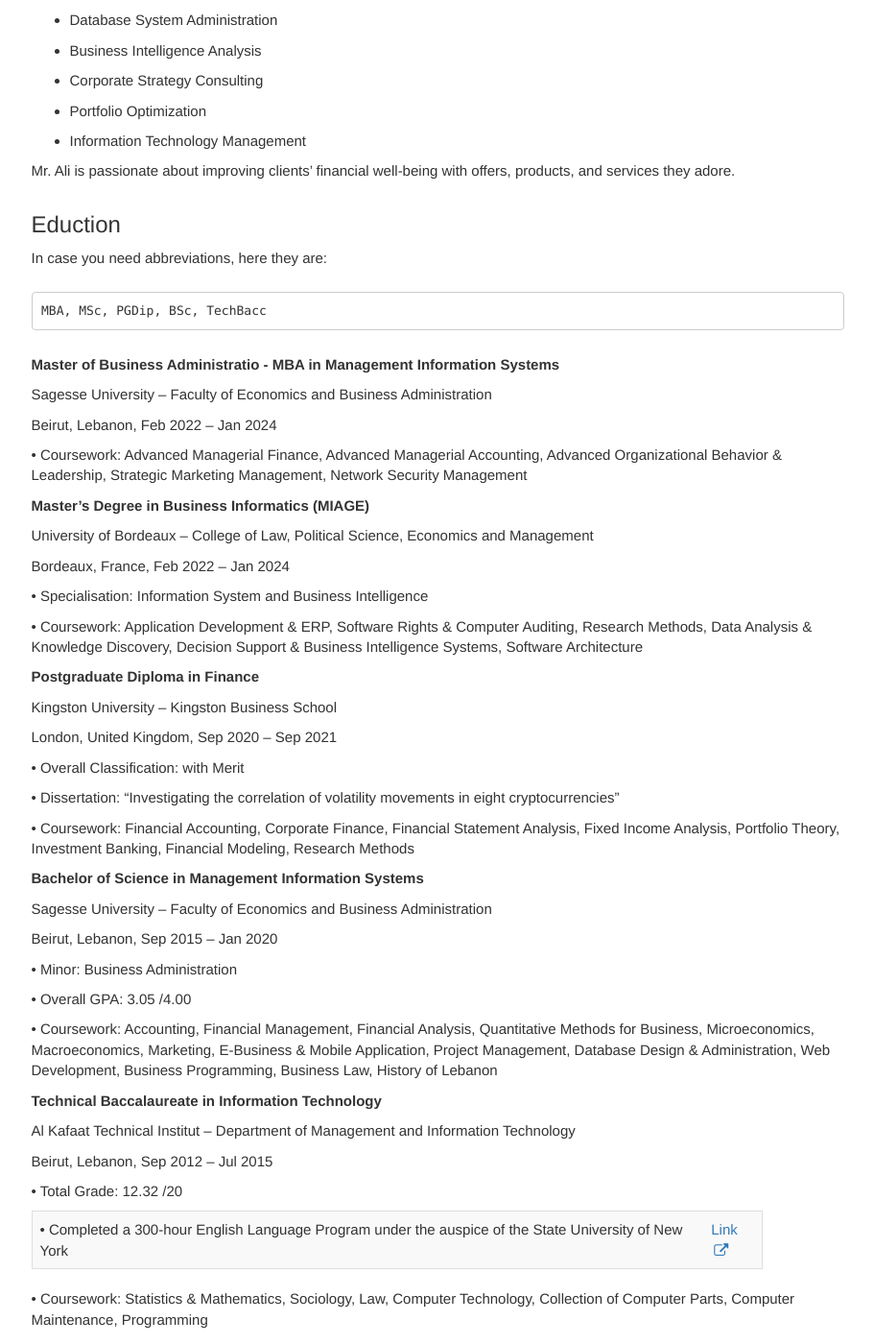
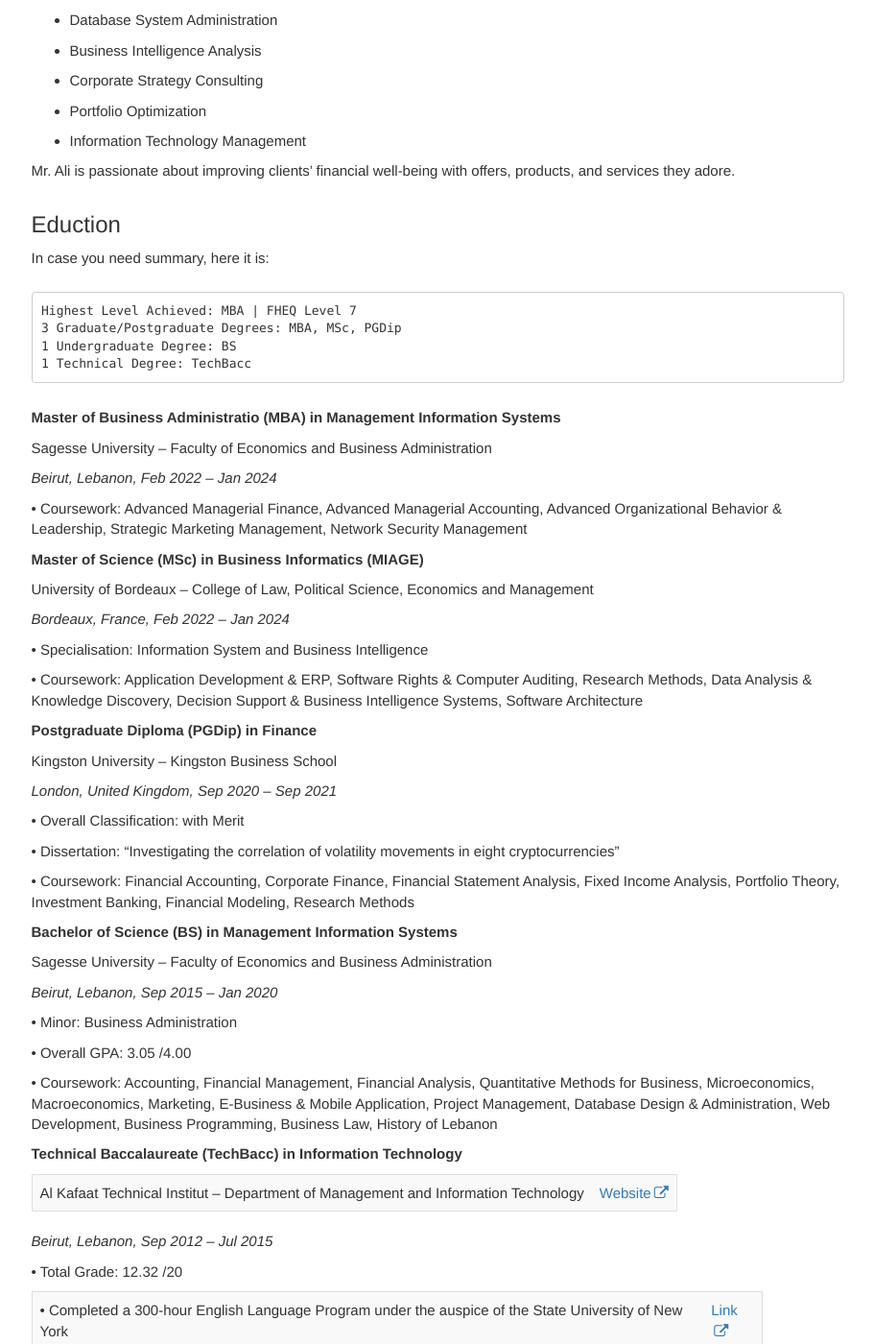
Before and after one commit to TheGreatFable/AboutAliYazbek, a Jekyll site: the page built from index.md, in a window 1280 px wide and 1400 px high, scrolled down 1100 px. Shown: the whole window at 96% size, without its empty margins (330-1241 px from the left). Built offline with Jekyll 4.4.1, drawn with Linux system fonts in a browser that asks for light colours; comment, search, counter and statistics services are not loaded; some of the changed text lies outside the part shown.

Commit message:
Update index.md

````diff
--- a/index.md
+++ b/index.md
@@ -33,37 +33,40 @@ Mr. Ali is passionate about improving clients' financial well-being with offers,
 
 ## Eduction
 
-In case you need abbreviations, here they are:
+In case you need summary, here it is:
 
 ```
-MBA, MSc, PGDip, BSc, TechBacc
+Highest Level Achieved: MBA | FHEQ Level 7
+3 Graduate/Postgraduate Degrees: MBA, MSc, PGDip
+1 Undergraduate Degree: BS
+1 Technical Degree: TechBacc
 ```
 
-**Master of Business Administratio - MBA in Management Information Systems**
+**Master of Business Administratio (MBA) in Management Information Systems**
 
 Sagesse University – Faculty of Economics and Business Administration
 
-Beirut, Lebanon, Feb 2022 – Jan 2024
+*Beirut, Lebanon, Feb 2022 – Jan 2024*
 
 •	Coursework: Advanced Managerial Finance, Advanced Managerial Accounting, Advanced Organizational Behavior & Leadership, Strategic Marketing Management, Network Security Management
 
 
-**Master’s Degree in Business Informatics (MIAGE)**
+**Master of Science (MSc) in Business Informatics (MIAGE)**
 
 University of Bordeaux – College of Law, Political Science, Economics and Management
 
-Bordeaux, France, Feb 2022 – Jan 2024
+*Bordeaux, France, Feb 2022 – Jan 2024*
 
 •	Specialisation: Information System and Business Intelligence
 
 •	Coursework: Application Development & ERP, Software Rights & Computer Auditing, Research Methods, Data Analysis & Knowledge Discovery, Decision Support & Business Intelligence Systems, Software Architecture
 
 
-**Postgraduate Diploma in Finance**
+**Postgraduate Diploma (PGDip) in Finance**
 
 Kingston University – Kingston Business School
 
-London, United Kingdom, Sep 2020 – Sep 2021
+*London, United Kingdom, Sep 2020 – Sep 2021*
 
 •	Overall Classification: with Merit
 
@@ -72,11 +75,11 @@ London, United Kingdom, Sep 2020 – Sep 2021
 •	Coursework: Financial Accounting, Corporate Finance, Financial Statement Analysis, Fixed Income Analysis, Portfolio Theory, Investment Banking, Financial Modeling, Research Methods
 
 
-**Bachelor of Science in Management Information Systems**
+**Bachelor of Science (BS) in Management Information Systems**
 
 Sagesse University – Faculty of Economics and Business Administration
 
-Beirut, Lebanon, Sep 2015 – Jan 2020
+*Beirut, Lebanon, Sep 2015 – Jan 2020*
 
 •	Minor: Business Administration
 
@@ -85,15 +88,15 @@ Beirut, Lebanon, Sep 2015 – Jan 2020
 •	Coursework: Accounting, Financial Management, Financial Analysis, Quantitative Methods for Business, Microeconomics, Macroeconomics, Marketing, E-Business & Mobile Application, Project Management, Database Design & Administration, Web Development, Business Programming, Business Law, History of Lebanon
 
 
-**Technical Baccalaureate in Information Technology**
+**Technical Baccalaureate (TechBacc) in Information Technology**
 
-Al Kafaat Technical Institut – Department of Management and Information Technology
+Al Kafaat Technical Institut – Department of Management and Information Technology | [Website](https://itk.edu.lb/)
 
-Beirut, Lebanon, Sep 2012 – Jul 2015
+*Beirut, Lebanon, Sep 2012 – Jul 2015*
 
 •	Total Grade: 12.32 /20
 
-•	Completed a 300-hour English Language Program under the auspice of the State University of New York  | [Link](https://drive.google.com/)
+•	Completed a 300-hour English Language Program under the auspice of the State University of New York | [Link](https://drive.google.com/)
 
 •	Coursework: Statistics & Mathematics, Sociology, Law, Computer Technology, Collection of Computer Parts, Computer Maintenance, Programming
 
````
Also changed, not shown: other parts of index.md (+6 -6 lines).
